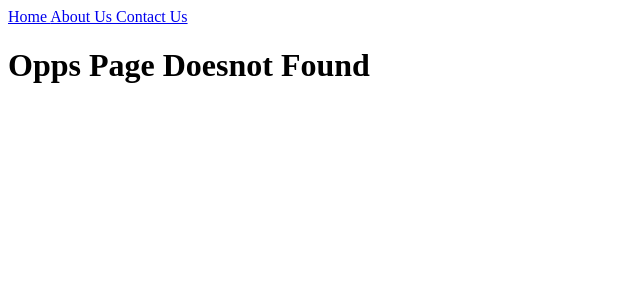
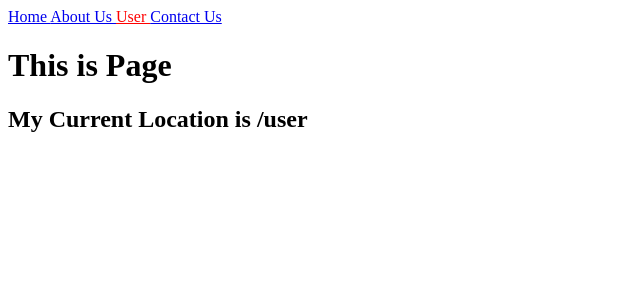
Before and after one commit to rajutmg/revReact, a React (Create React App) app: page /user in a window 1280 px wide. Before the commit this address had no page. Shown: the top 300 px of the page, without its empty margins (0-640 px from the left). Built offline with nearby package versions, Linux system fonts and the light colour scheme.

Commit message:
Menu done

```diff
--- a/src/components/part4/MainPath.jsx
+++ b/src/components/part4/MainPath.jsx
@@ -3,6 +3,7 @@ import {Route, Switch} from 'react-router-dom';
 import Main from './menuComponents/Main';
 import About from './menuComponents/About';
 import Contact from "./menuComponents/Contact";
+import User from "./menuComponents/User";
 import ErrorComp from "./menuComponents/ErrorComp";
 import Menu from './Menu';
 
@@ -11,9 +12,11 @@ const MainPath = () => {
         <>
         <Menu/>
         <Switch>
-            <Route exact path="/" component={Main} />
-            <Route exact path="/about" component={Contact} />
-            <Route exact path="/contact" component={About} />
+            <Route exact path="/" component={() => <Main name="Main"/>}  />
+            <Route exact path="/about" component={About}/>
+            <Route exact path="/user" component={User}/>
+            <Route exact path="/user/:fname/:lname" component={User}/>
+            <Route exact path="/contact" render={() => <Contact name="contact"/>}  />
             <Route component={ErrorComp}/>
         </Switch>
         </>
--- a/src/components/part4/Menu.jsx
+++ b/src/components/part4/Menu.jsx
@@ -6,6 +6,7 @@ const Menu = () => {
         <>
         <NavLink exact activeClassName="active_class" to="/"> Home </NavLink>
         <NavLink exact activeClassName="active_class" to="/about"> About Us </NavLink>
+        <NavLink exact activeClassName="active_class" to="/user"> User </NavLink>
         <NavLink exact activeClassName="active_class" to="/contact"> Contact Us </NavLink>
         </>
     );
--- a/src/components/part4/menuComponents/Contact.jsx
+++ b/src/components/part4/menuComponents/Contact.jsx
@@ -1,8 +1,8 @@
 import React from 'react'
 
-const Contact = () => {
+const Contact = (props) => {
     return(
-        <h1>This is Contact Page</h1>
+        <h1>This is {props.name} Page</h1>
     );
 }
 
--- a/src/components/part4/menuComponents/Main.jsx
+++ b/src/components/part4/menuComponents/Main.jsx
@@ -1,8 +1,8 @@
 import React from 'react'
 
-const Main = () => {
+const Main = (props) => {
     return(
-        <h1>This is Main Page</h1>
+        <h1>This is {props.name} Page</h1>
     );
 }
 
--- /dev/null
+++ b/src/components/part4/menuComponents/User.jsx
@@ -0,0 +1,20 @@
+import React from 'react';
+import { useParams, useLocation, useHistory } from 'react-router-dom';
+
+const User = () => {
+    const {fname, lname} = useParams();
+    const location = useLocation();
+    const history = useHistory();
+    console.log(location);
+    return(
+        <>
+        <h1>This is {fname} {lname} Page</h1>
+        <h2>My Current Location is {location.pathname}</h2>
+        {location.pathname === '/user/raju/tamang' ? (<button onClick={() => {history.goBack()}} >Go Back</button>  ) : null }
+        <br/>
+        {location.pathname === '/user/raju/tamang' ? (<button onClick={() => {history.push("/")}} >Back Home</button>  ) : null }
+        </>
+    );
+}
+
+export default User;
```
